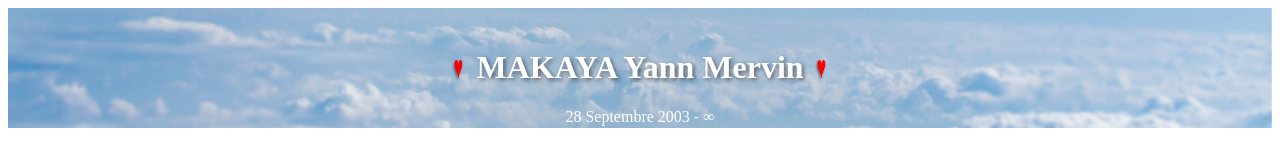
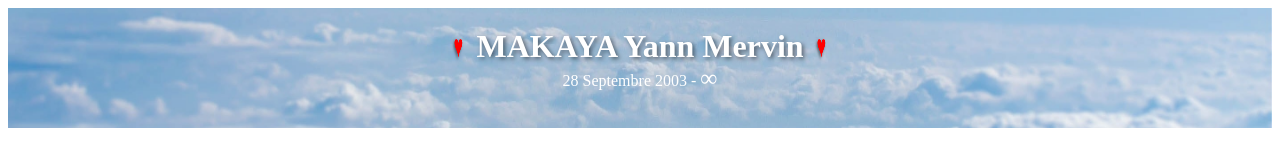
Before and after one commit to AnguiletJonathan/y, a plain HTML site: page index.html in a window 1280 px wide. Drawn offline with Linux system fonts and the light colour scheme.

Commit message:
Update style.css

```diff
--- a/style.css
+++ b/style.css
@@ -1,4 +1,5 @@
 h1 {
+    margin: 0;
     text-shadow: 2px 2px 4px rgba(0, 0, 0, 0.5);
     /* Ajoute une ombre au texte */
 }
@@ -32,3 +33,9 @@ header {
     animation: rotate 3s linear infinite;
     color: red;
 }
+
+.infini {
+    margin: 10;
+    font-size: 24px;
+    /* Vous pouvez ajuster la taille de la police selon vos besoins */
+}
```
